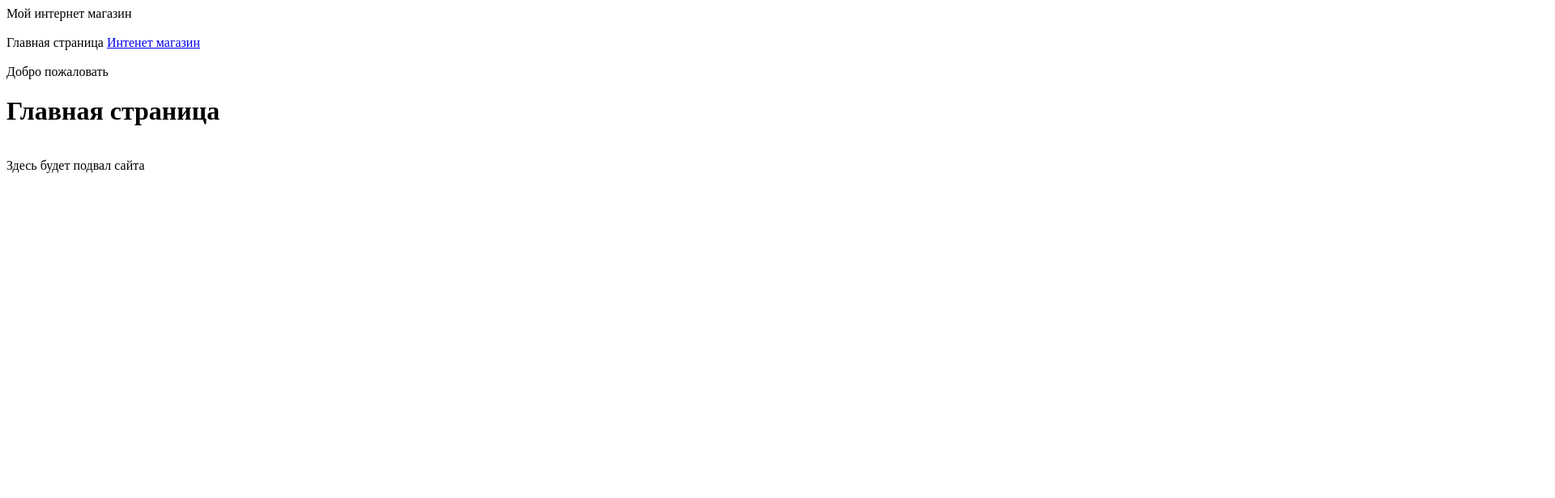
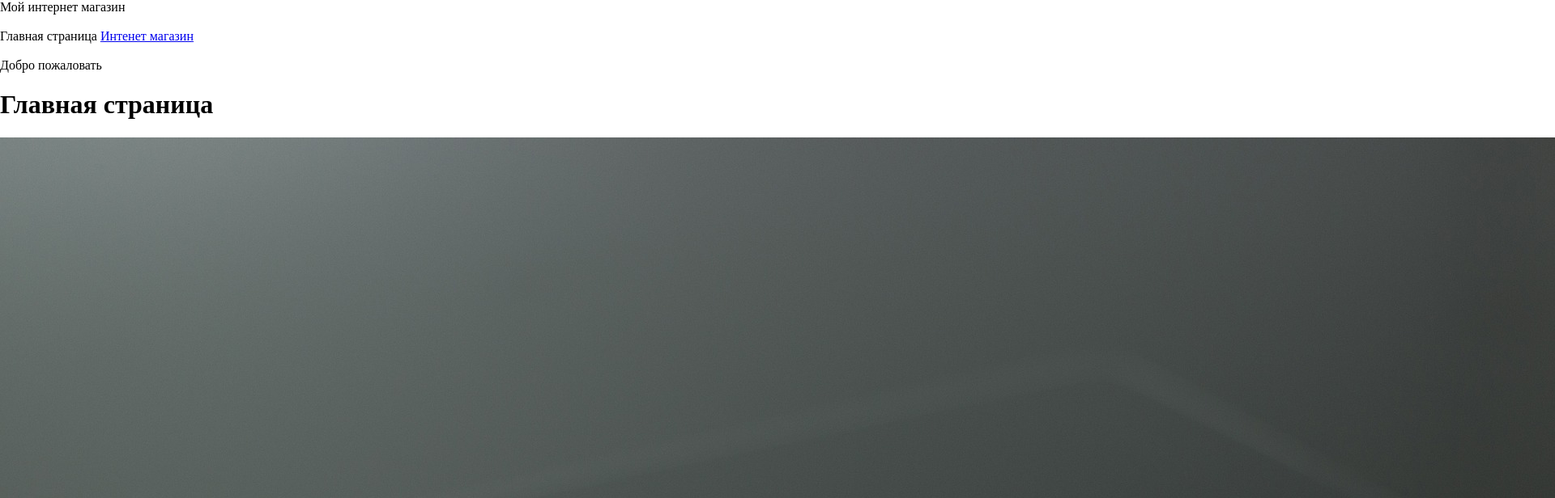
Before and after one commit to Vlad-Dunaev/git-quick-start, a plain HTML site: page index.html in a window 1280 px wide. Shown: the top 616 px of the page at 81% size, 1920 px wide, since content can reach past the window. Drawn offline with Linux system fonts and the light colour scheme.

Commit message:
Исправил index.html, добавил стили в site.css

```diff
--- a/index.html
+++ b/index.html
@@ -3,6 +3,7 @@
 <head>
 	<meta charset="UTF-8">
 	<title>Онлайн магазин</title>
+	<link rel="stylesheet" href="styles/site.css">
 </head>
 <body>
 	<header>
@@ -22,7 +23,7 @@
 	<h1>
 		Главная страница
 	</h1>
-	<img src="image/promo.jpg" alt="">
+	<img src="images/promo.jpg" alt="">
 	<footer>
 		Здесь будет подвал сайта
 	</footer>
--- a/styles/site.css
+++ b/styles/site.css
@@ -0,0 +1,4 @@
+body, html {
+	padding: 0;
+	margin: 0;
+}
```
